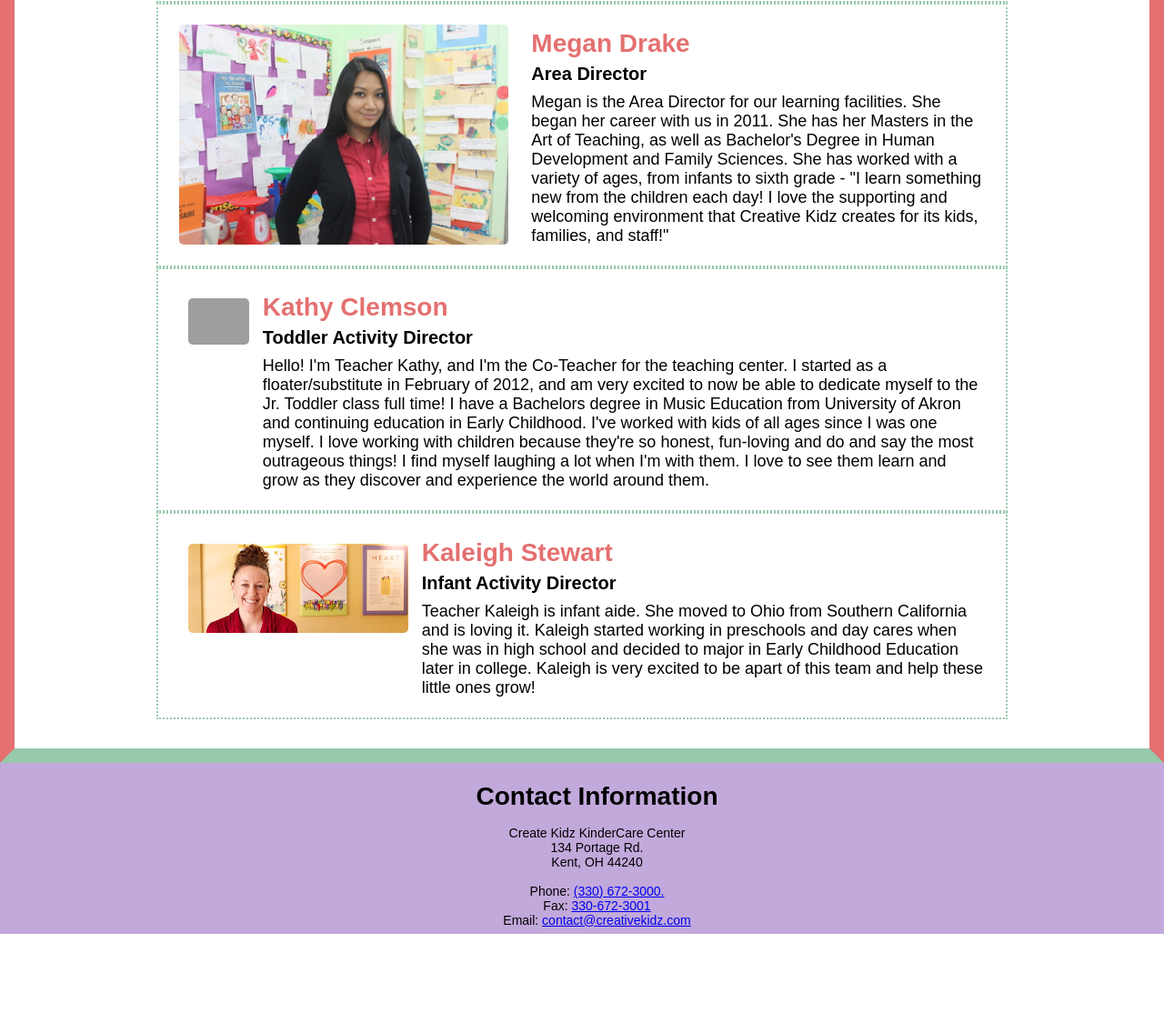
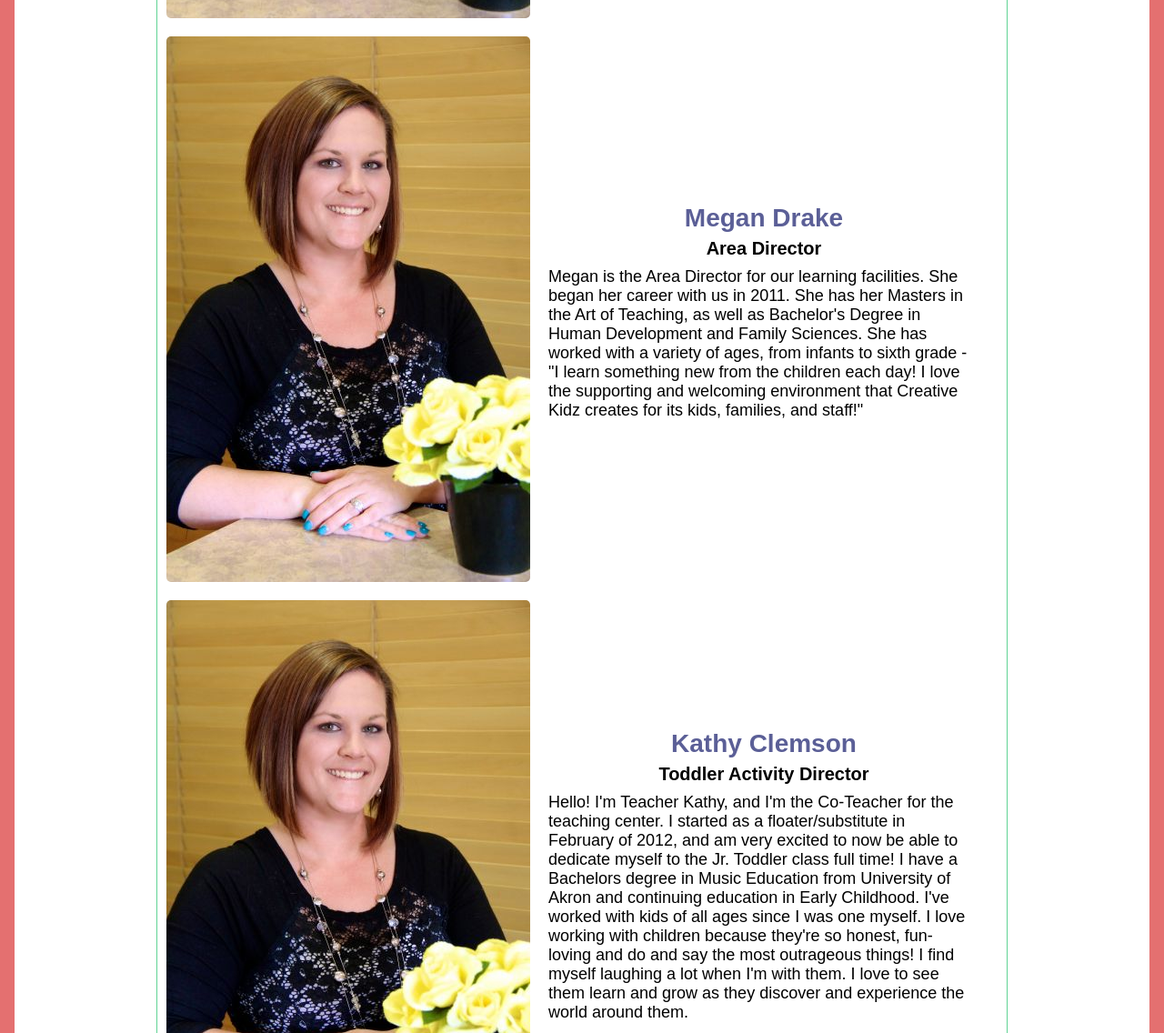
Before and after one commit to KentStateWeb/s2017-creative_kidz_reed_spring2017, a plain HTML site: page prototype/careers.html in a window 1280 px wide. Shown: the part 2151-3287 px from the top of the page at 91% size. Before the commit the page ends 3178 px from the top, so only its background shows below. Drawn offline with Linux system fonts and the light colour scheme; grey boxes are pictures that could not be loaded; a web font is replaced by a local one.

Commit message:
Such a mess
No idea what to do

```diff
--- a/prototype/careers.html
+++ b/prototype/careers.html
@@ -48,7 +48,6 @@ c0,39.4,31.3,76.6,56.1,77.9c52.3,2.8,57.6-37.9,57.6-42.8"/>
     <main>
 
     <h2 class="career">Careers</h2>
-
     <img class = 'leadership'
       src = "https://kentstateweb.github.io/s2017-creative_kidz_reed_spring2017/images/shutterstock_1411069031.jpg"
       alt ="Teacher with Students"/>
@@ -78,13 +77,11 @@ c0,39.4,31.3,76.6,56.1,77.9c52.3,2.8,57.6-37.9,57.6-42.8"/>
     <h2 class="staff">Meet Our Staff</h1>
   </div>
 
-    <div class="profile">
-        <img src = "https://kentstateweb.github.io/s2017-creative_kidz_reed_spring2017/images/Staff/img_1874.jpg"
-        class = 'teach' alt ="Brittany Robertson Chief Operations Officer" />
-      <div class="information">
-      <h3>Brittany Robertson</h3>
+  <div class="profile">
+  <div class="flex-item"><img src = "https://kentstateweb.github.io/s2017-creative_kidz_reed_spring2017/images/Staff/img_1874.jpg"
+        class="left" alt ="Brittany Robertson Chief Operations Officer" />
+    <span class="information"><h3>Brittany Robertson</h3>
       <h4>Chief Operations Officer</h4>
-
       <p>Brittany is Creative Kidz Chief Operations Officer. She began
         her career w in 2007 as a pre-K Teacher. She left to obtain her
         Bachelor's degree in Early Childhood Education at Oregon State
@@ -100,16 +97,14 @@ c0,39.4,31.3,76.6,56.1,77.9c52.3,2.8,57.6-37.9,57.6-42.8"/>
         <quote>"I love coming to work! This community is so special to me,
         as if it were my second family!</quote>
         Brittany has a passion for
-        the development of children, education, and community relationships.</p></div>
-    </div>
+        the development of children, education, and community relationships.</p></span>
+      </div>
 
-    <div class="profile">
-    <img src = "https://kentstateweb.github.io/s2017-creative_kidz_reed_spring2017/images/Staff/larger.jpg"
-    class = 'teach' alt ="Megan Drake Art Director"/>
-  <div class="information">
-    <h3>Megan Drake</h3>
+    <div class="flex-item">
+    <img src = "https://kentstateweb.github.io/s2017-creative_kidz_reed_spring2017/images/Staff/img_1874.jpg"
+        class="left" alt ="Brittany Robertson Chief Operations Officer" />
+    <span class="information"><h3>Megan Drake</h3>
     <h4>Area Director</h4>
-
         <p>Megan is the Area Director for our learning facilities.
         She began her career with us in 2011. She has her Masters in the Art
         of Teaching, as well as Bachelor's Degree in Human Development and
@@ -117,18 +112,14 @@ c0,39.4,31.3,76.6,56.1,77.9c52.3,2.8,57.6-37.9,57.6-42.8"/>
         to sixth grade -
         <quote>"I learn something new from the children each day!
         I love the supporting and welcoming environment that Creative Kidz
-        creates for its kids, families, and staff!"</quote> </p>
+        creates for its kids, families, and staff!"</quote> </p></span>
       </div>
-    </div>
 
 
-    <div class="profile">
-      <div class="extra"><img src = "https://kentstateweb.github.io/s2017-creative_kidz_reed_spring2017/images/Staff/teacher-daycare.jpg" class="extra"
-      alt ="Kathy Clemson Toddler Activity Director"/></div>
-    <div class="information">
-      <h3>Kathy Clemson</h3>
+    <div class="flex-item"><img src = "https://kentstateweb.github.io/s2017-creative_kidz_reed_spring2017/images/Staff/img_1874.jpg"
+        class="left" alt ="Brittany Robertson Chief Operations Officer" />
+    <span class="information"><h3>Kathy Clemson</h3>
       <h4>Toddler Activity Director</h4>
-
       <p>Hello! I'm Teacher Kathy, and I'm the Co-Teacher for the teaching
       center. I started as a floater/substitute in February of 2012, and
       am very excited to now be able to dedicate myself to the Jr. Toddler
@@ -138,26 +129,22 @@ c0,39.4,31.3,76.6,56.1,77.9c52.3,2.8,57.6-37.9,57.6-42.8"/>
       working with children because they're so honest, fun-loving and do
       and say the most outrageous things! I find myself laughing a lot when
       I'm with them. I love to see them learn and grow as they discover
-      and experience the world around them. </p>
+      and experience the world around them. </p></span>
     </div>
-  </div>
 
-  <div class="profile">
-      <div class="extra"><img src = "https://kentstateweb.github.io/s2017-creative_kidz_reed_spring2017/images/Staff/Bright-Horizons-Careers.png.jpeg" class="extra"
-      alt ="Kaleigh Stewart Infant Activity Director"/></div>
-    <div class="information">
-      <h3>Kaleigh Stewart</h3>
+    <div class="flex-item"><img src = "https://kentstateweb.github.io/s2017-creative_kidz_reed_spring2017/images/Staff/img_1874.jpg"
+        class="left" alt ="Brittany Robertson Chief Operations Officer" />
+      <span class="information"><h3>Kaleigh Stewart</h3>
       <h4>Infant Activity Director</h4>
-
       <p>Teacher Kaleigh is infant aide. She moved to Ohio from Southern
       California and is loving it. Kaleigh started working in preschools
       and day cares when she was in high school and decided to major in
       Early Childhood Education later in college. Kaleigh is very excited
-      to be apart of this team and help these little ones grow! </p>
-      </div>
+      to be apart of this team and help these little ones grow! </p></span>
+    </div>
 
-    </div>
-  </div></main>
+</main>
+
 
  <footer>
    <h3 class= "contact">Contact Information</h3>
@@ -175,7 +162,6 @@ c0,39.4,31.3,76.6,56.1,77.9c52.3,2.8,57.6-37.9,57.6-42.8"/>
    Email:
    <a href="mailto:contact@creativekidz.com" class ="link">contact@creativekidz.com </a>
  </footer>
-
  <link href="style.css" rel="stylesheet" type="text/css" media="screen" />
   </body>
 </html>
--- a/prototype/style.css
+++ b/prototype/style.css
@@ -1,17 +1,14 @@
-/* Colors
-
-// Light Gray: #
+/* Colorse47
 // Light Green: #97C9AB
 // Pink/Red: #E47070
-// Light Purple: #C2A9DB
 
 New Colors:
 
-Orange: BE6E46
-Green (logo): 97C9AB
-Teal: 60D394
+Pink/Red: #E47070
+Green (logo): #97C9AB
+Teal: #60D394
 Light Purple: #B8B8D1
-Dark Purple: 5B5F97;
+Dark Purple: #5B5F97;
 
 
 * Change Line-Heights in Header text (look up, just line-text: 1em;)
@@ -80,7 +77,7 @@ h3 {
   padding-top: .5em;
   margin: auto;
   font-size: 28px;
-  color: #E47070;
+  color: #5B5F97;
 }
 
 h4 {
@@ -220,7 +217,6 @@ main {
   border-bottom: 1em solid #97C9AB;
   padding: 1em;
 }
-
 /* Apply & Enroll Here Button */
 
 .button {
@@ -277,37 +273,32 @@ main {
 /* Careers Images Menu */
 
 .profile {
-  border: 2px dotted #97C9AB;
-  padding: .8em;
-  margin: auto;
+  border: 1px solid #60D394;
+  max-width: 1200px;
 }
 
-.information {
-  text-align: left;
-  margin-left: 15px;
-}
-
-.extra {
-  max-width: 100%;
-  margin: 10px;
-}
-
-.teach /* image of teachers */ {
-  max-width: 40%;
-  margin: 10px;
-}
-
+.flex-item {
+    flex-wrap: wrap;
+    justify-content: center;
+  }
+  .left {
+    text-align: center;
+  }
 
 
 @media screen and (min-width:650px) {
-
-.profile {
-   display: flex;
+  .flex-item {
+    display: flex;
+    padding: 10px;
+    justify-content: flex-start;
+    flex-wrap: nowrap;
   }
 
-  .teach1 {
-    width: 80%;
-  }
+  .information {
+   display: flex;
+   padding: 20px;
+   flex-direction: column;
+}
 }
 
 /* Careers Fonts */
```
Also changed, not shown: prototype/index.html (+3 -3 lines).
